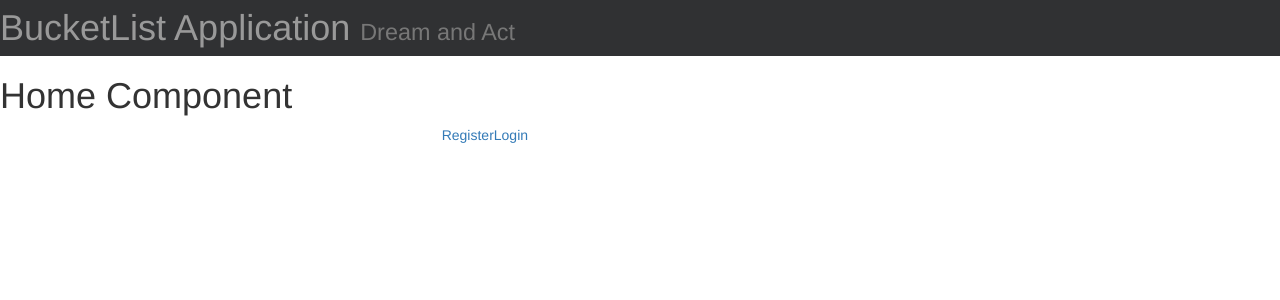
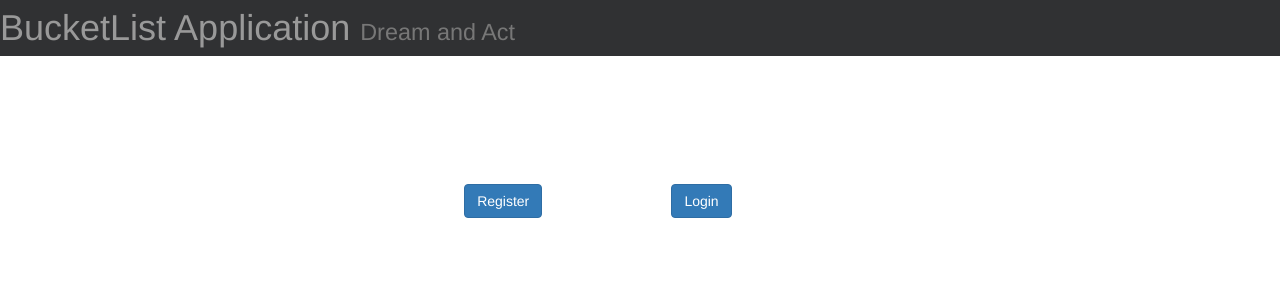
Before and after one commit to Mbarak-Mbigo/cp2-frontend, an Angular app: page /home in a window 1280 px wide. Shown: the top 300 px of the page. Built offline with nearby package versions, Linux system fonts and the light colour scheme.

Commit message:
add styling on home view

```diff
--- a/src/app/core/base/home/home.component.css
+++ b/src/app/core/base/home/home.component.css
@@ -0,0 +1,7 @@
+#home {
+  margin: 10% 25%
+}
+
+a {
+  color: #fff;
+}
--- a/src/app/core/base/home/home.component.html
+++ b/src/app/core/base/home/home.component.html
@@ -1,9 +1,6 @@
-<div class="">
-  <h1>Home Component</h1>
-  <div class="col-md-4 col-md-offset-4">
-    <nav>
-      <a routerLink='/register' routerLinkActive='active'>Register</a>
-      <a routerLink='/login' routerLinkActive='active'>Login</a>
-    </nav>
-  </div>
+<div class="col-md-4 col-md-offset-4" id="home">
+  <nav class="text-center">
+    <a class="btn btn-primary" routerLink='/register' routerLinkActive='active'>Register</a>
+    <a class='pull-right btn btn-primary' routerLink='/login' routerLinkActive='active'>Login</a>
+  </nav>
 </div>
```
